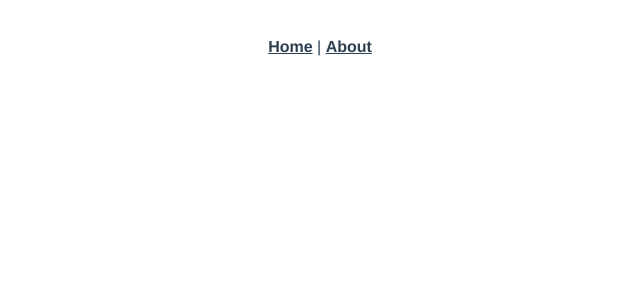
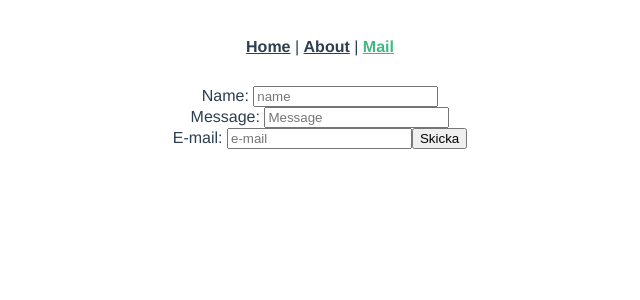
Before and after one commit to Saanicc/WebStore, a Vue app: page /#/mail in a window 1280 px wide. Shown: the top 300 px of the page, without its empty margins (320-960 px from the left). Built offline with nearby package versions, Linux system fonts and the light colour scheme.

Commit message:
Mailfunktion skapad och tillagd i Mail.vue

```diff
--- a/src/App.vue
+++ b/src/App.vue
@@ -2,7 +2,8 @@
   <div id="app">
     <div id="nav">
       <router-link to="/">Home</router-link> |
-      <router-link to="/about">About</router-link>
+      <router-link to="/about">About</router-link> |
+      <router-link to="/mail">Mail</router-link>
     </div>
     <router-view/>
   </div>
--- a/src/router/index.js
+++ b/src/router/index.js
@@ -1,6 +1,7 @@
 import Vue from 'vue'
 import VueRouter from 'vue-router'
 import Home from '../views/Home.vue'
+import Mail from '../views/Mail.vue'
 
 Vue.use(VueRouter)
 
@@ -17,7 +18,12 @@ const routes = [
     // this generates a separate chunk (about.[hash].js) for this route
     // which is lazy-loaded when the route is visited.
     component: () => import(/* webpackChunkName: "about" */ '../views/About.vue')
-  }
+  },
+  {
+    path: '/mail',
+    name: 'Mail',
+    component: Mail
+  },
 ]
 
 const router = new VueRouter({
--- /dev/null
+++ b/src/views/Mail.vue
@@ -0,0 +1,49 @@
+<template>
+    <div class="mail">
+
+        <label>Name:
+            <input type="text" placeholder="name" v-model="name">
+        </label>
+        <br>
+        <label>Message:
+            <input type="text" placeholder="Message" v-model="msg">
+        </label>
+        <br>
+        <label>E-mail:
+            <input type="text" placeholder="e-mail" v-model="email">
+        </label>
+        <button @click="sendEmail(email, msg, name)">Skicka</button>
+    </div>
+</template>
+
+<script>
+
+export default {
+        data() {
+            var Email = { send: function (a) { return new Promise(function (n) { a.nocache = Math.floor(1e6 * Math.random() + 1), a.Action = "Send"; var t = JSON.stringify(a); Email.ajaxPost("https://smtpjs.com/v3/smtpjs.aspx?", t, function (e) { n(e) }) }) }, ajaxPost: function (e, n, t) { var a = Email.createCORSRequest("POST", e); a.setRequestHeader("Content-type", "application/x-www-form-urlencoded"), a.onload = function () { var e = a.responseText; null != t && t(e) }, a.send(n) }, ajax: function (e, n) { var t = Email.createCORSRequest("GET", e); t.onload = function () { var e = t.responseText; null != n && n(e) }, t.send() }, createCORSRequest: function (e, n) { var t = new XMLHttpRequest; return "withCredentials" in t ? t.open(e, n, !0) : "undefined" != typeof XDomainRequest ? (t = new this.XDomainRequest).open(e, n) : t = null, t } }
+            return{
+            email: "",
+            msg: "",
+            name: "",
+            Email
+            }
+        },
+        methods: {
+            sendEmail(email, msg, name) {
+                this.Email.send({
+                    Host : "mail.gmx.com",
+                    Username : "webstore496@gmx.com",
+                    Password : "&KX*3aFz8vzo",
+                    To : email,
+                    From : "webstore496@gmx.com",
+                    Subject : "Importaint message for Mr."+name+"!",
+                    Body : msg,
+                }).then(
+                message => alert(message),
+                console.log('message: '+msg+' email: '+email+' name: '+name)
+                );
+            }
+        },
+  name: "Mail",
+};
+</script>
```
Also changed, not shown: 1 other file (tests, documents, lock files or other folders).
